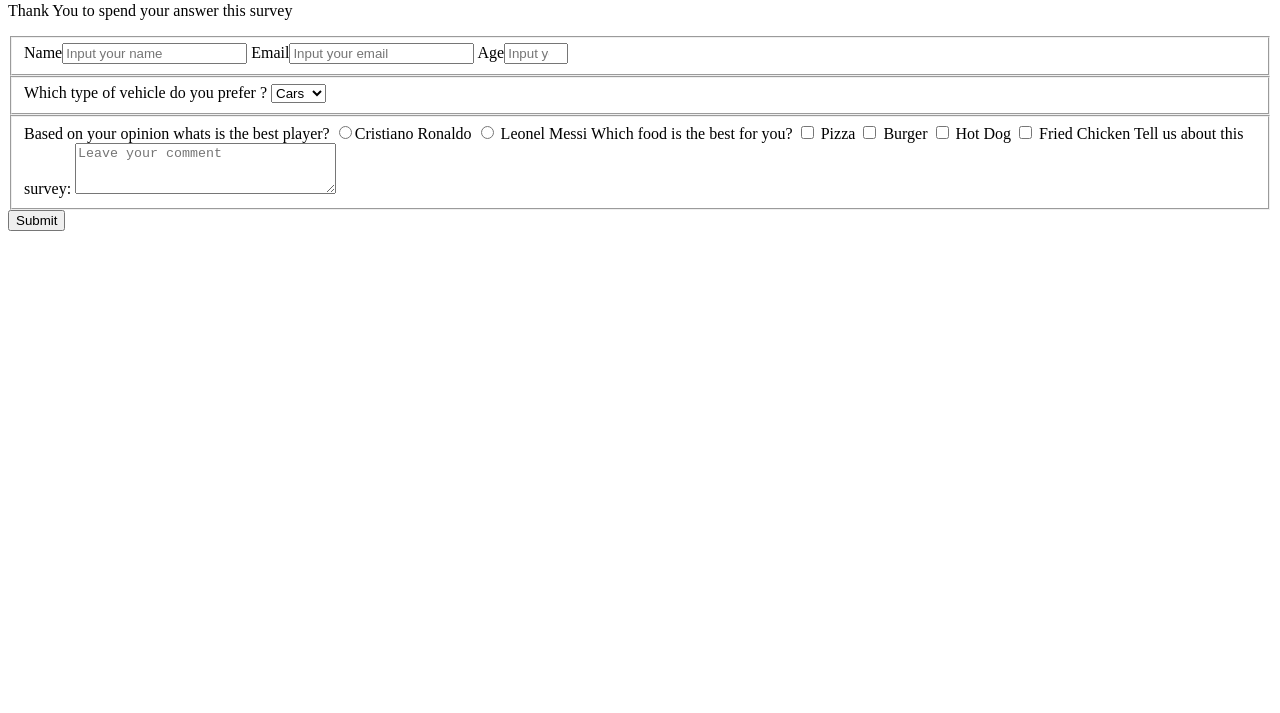
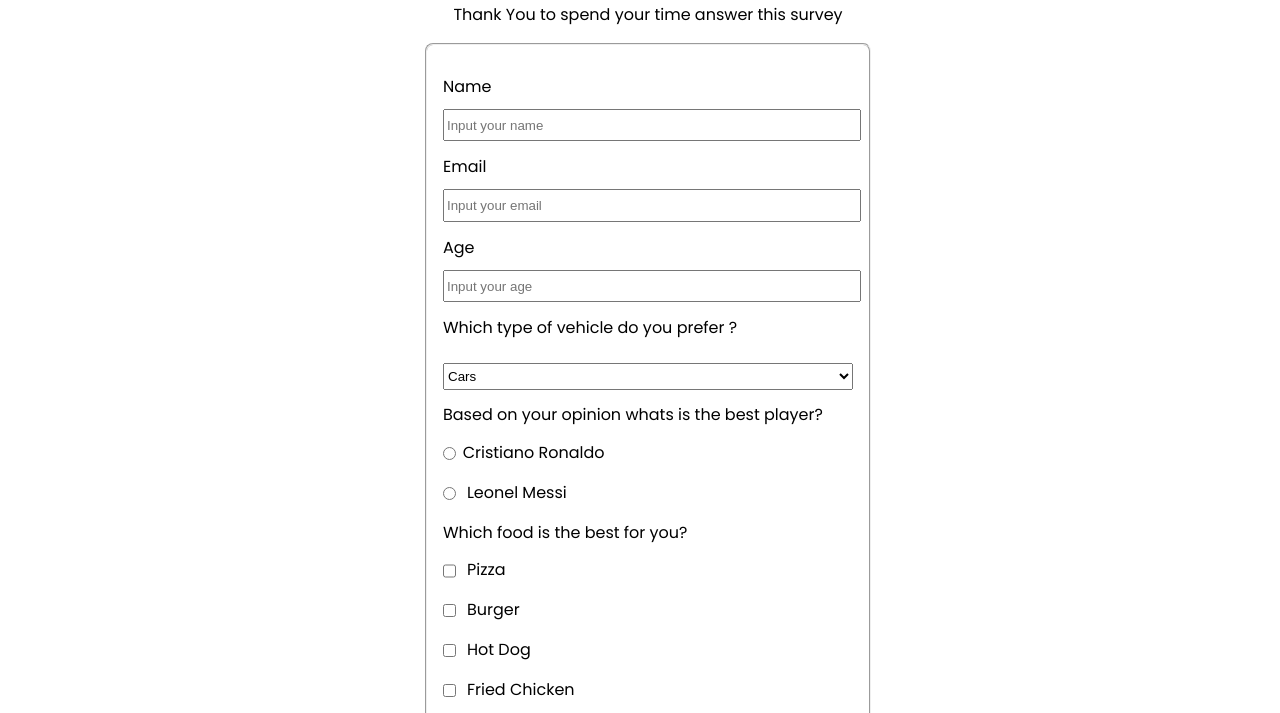
Before and after one commit to juniortimoteo18/freeCodeCamp, a plain HTML site: page ResponsiveWebDesign/examSurveyForm/index.html in a window 1280 px wide. Shown: the part 78-791 px from the top of the page. Drawn offline with Linux system fonts and the light colour scheme; files that its build step writes are made by us from their sources.

Commit message:
finished the Survey Form HTML & CSS

```diff
--- a/ResponsiveWebDesign/examSurveyForm/index.html
+++ b/ResponsiveWebDesign/examSurveyForm/index.html
@@ -4,11 +4,12 @@
     <meta charset="UTF-8">
     <title>Survey Form</title>
     <link rel="stylesheet" type="text/css" href="styles.css">
+    <link href='https://fonts.googleapis.com/css?family=Poppins' rel='stylesheet'>
   </head>
 
   <body>
     <h1 id="title">Survey Form</h1>
-    <p id="description">Thank You to spend your answer this survey</p>
+    <p id="description">Thank You to spend your time answer this survey</p>
 
     <form id="survey-form">
 
@@ -16,27 +17,23 @@
       <label id="name-label">Name<input id="name" type="text" placeholder="Input your name" required/></label>
       <label id="email-label">Email<input id="email" type="email" placeholder="Input your email" required /></label>
       <label id="number-label">Age<input id="number" type="number" placeholder="Input your age" min="5" max="120" /></label>
-    </fieldset>
 
-    <fieldset>
       <label for="dropdown">Which type of vehicle do you prefer ?</label>
       <select id="dropdown">
         <option>Cars</option>
         <option>Bikes</option>
       </select>
-    </fieldset>
 
-    <fieldset>
       <label> Based on your opinion whats is the best player?
-      <label><input type="radio" name="BestPlayer" value="cr7"/>Cristiano Ronaldo<label>
-      <label><input type="radio" name="BestPlayer" value="m10"/> Leonel Messi</label>
+      <label><input class="inline" type="radio" name="BestPlayer" value="cr7"/>Cristiano Ronaldo<label>
+      <label><input class="inline" type="radio" name="BestPlayer" value="m10"/> Leonel Messi</label>
       </label>
 
       <label> Which food is the best for you?
-      <label><input type="checkbox" value="pizza"/> Pizza</label>
-      <label><input type="checkbox" value="burger"/> Burger</label>
-      <label><input type="checkbox" value="hotDog"/> Hot Dog</label>
-      <label><input type="checkbox" value="friedChicken"/> Fried Chicken</label>
+      <label><input class="inline" type="checkbox" value="pizza"/> Pizza</label>
+      <label><input class="inline" type="checkbox" value="burger"/> Burger</label>
+      <label><input class="inline" type="checkbox" value="hotDog"/> Hot Dog</label>
+      <label><input class="inline" type="checkbox" value="friedChicken"/> Fried Chicken</label>
       </label>
 
       <label>Tell us about this survey:
--- /dev/null
+++ b/ResponsiveWebDesign/examSurveyForm/styles.css
@@ -0,0 +1,50 @@
+body {
+  width: 100vw;
+  height: 100vh;
+  font-family: 'Poppins', sans-serif;
+  font-size: 16px;
+}
+
+h1, p {
+  margin: 1rem auto;
+  text-align: center;
+}
+
+form {
+  width: 60vw;
+  max-width: 450px;
+  min-width: 300px;
+  margin: 0 auto;
+  padding-bottom: 2em;
+}
+
+fieldset {
+  border-radius: 0.5rem;
+  padding: 1rem;
+}
+
+label {
+  display:  block;
+  margin: 0.8rem 0;
+}
+
+input, textarea, select {
+  margin: 10px 0 0 0;
+  width:  100%;
+  min-height: 2em;
+}
+
+.inline {
+  width: unset;
+  margin:  0 0.5em 0 0;
+  vertical-align: middle;
+}
+
+input[type="submit"] {
+  display: block;
+  width: 60%;
+  margin: 1em auto;
+  height: 2em;
+  font-size: 1.1rem;
+  min-width: 300px;
+}
```
